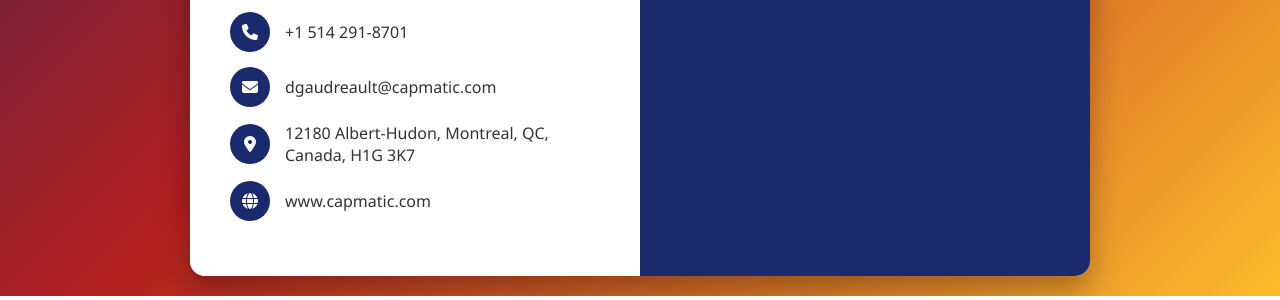
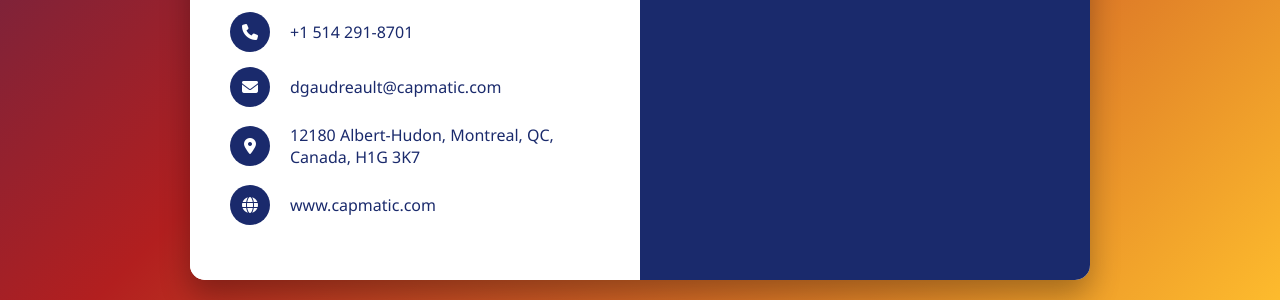
Before and after one commit to DanielGaudreault/MyCard, a plain HTML site: page index.html in a window 1280 px wide. Shown: the part 791-1091 px from the top of the page. Drawn offline with Linux system fonts and the light colour scheme.

Commit message:
Enhance contact information with links

```diff
--- a/index.html
+++ b/index.html
@@ -121,6 +121,20 @@
             color: #333;
         }
 
+        .contact-link {
+            color: #1a2a6c;
+            text-decoration: none;
+            transition: color 0.3s ease;
+            display: inline-block;
+            padding: 2px 5px;
+            border-radius: 3px;
+        }
+
+        .contact-link:hover {
+            color: #b21f1f;
+            background-color: rgba(253, 187, 45, 0.2);
+        }
+
         h2 {
             font-size: 1.8rem;
             margin-bottom: 20px;
@@ -233,28 +247,36 @@
                     <div class="contact-icon">
                         <i class="fas fa-phone"></i>
                     </div>
-                    <div class="contact-text">+1 514 291-8701</div>
+                    <div class="contact-text">
+                        <a href="tel:+15142918701" class="contact-link">+1 514 291-8701</a>
+                    </div>
                 </div>
 
                 <div class="contact-item">
                     <div class="contact-icon">
                         <i class="fas fa-envelope"></i>
                     </div>
-                    <div class="contact-text">dgaudreault@capmatic.com</div>
+                    <div class="contact-text">
+                        <a href="mailto:dgaudreault@capmatic.com" class="contact-link">dgaudreault@capmatic.com</a>
+                    </div>
                 </div>
 
                 <div class="contact-item">
                     <div class="contact-icon">
                         <i class="fas fa-map-marker-alt"></i>
                     </div>
-                    <div class="contact-text">12180 Albert-Hudon, Montreal, QC, Canada, H1G 3K7</div>
+                    <div class="contact-text">
+                        <a href="https://maps.google.com/?q=12180 Albert-Hudon, Montreal, QC, Canada, H1G 3K7" target="_blank" class="contact-link">12180 Albert-Hudon, Montreal, QC, Canada, H1G 3K7</a>
+                    </div>
                 </div>
 
                 <div class="contact-item">
                     <div class="contact-icon">
                         <i class="fas fa-globe"></i>
                     </div>
-                    <div class="contact-text">www.capmatic.com</div>
+                    <div class="contact-text">
+                        <a href="https://www.capmatic.com" target="_blank" class="contact-link">www.capmatic.com</a>
+                    </div>
                 </div>
             </div>
         </div>
@@ -285,7 +307,7 @@
                 <a href="#" class="social-icon">
                     <i class="fab fa-facebook-f"></i>
                 </a>
-                <a href="https://www.capmatic.com" class="social-icon">
+                <a href="https://www.capmatic.com" target="_blank" class="social-icon">
                     <i class="fas fa-globe"></i>
                 </a>
             </div>
```
